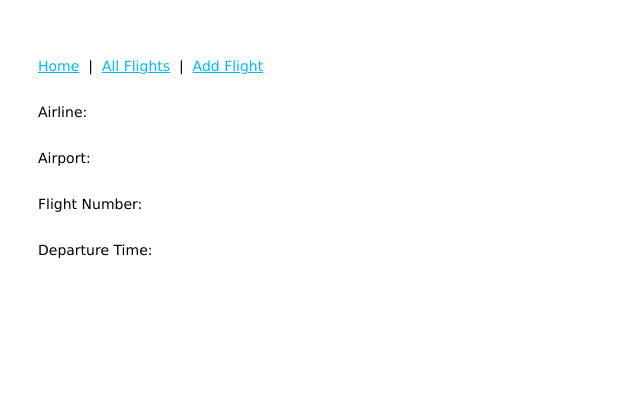
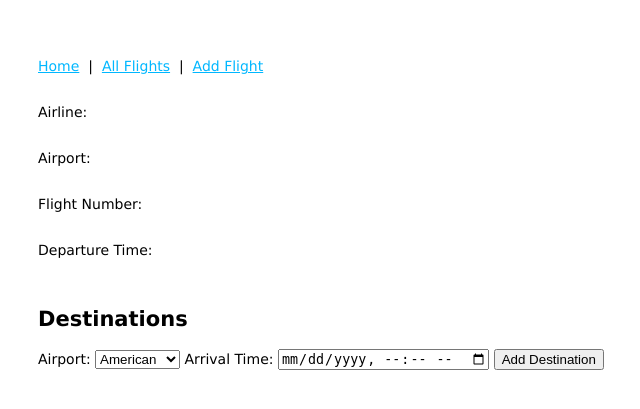
Before and after one commit to charanskumar/mongoose-flights, a Node server app: template views/flights/show.ejs in a window 1280 px wide. Shown: the top 409 px of the page, without its empty margins (20-660 px from the left). Run offline with Node 20, Linux system fonts and the light colour scheme; the template is opened without the code that fills it, so the values that code supplies are empty; some libraries are stand-ins or nearby versions.

Commit message:
Add 'add destination' form

```diff
--- a/views/flights/show.ejs
+++ b/views/flights/show.ejs
@@ -11,4 +11,20 @@
   <div class="property"><%= flight.departs %></div>
 </section>
 
+<br><br><h2>Destinations</h2>
+<form id="add-destination" method="POST"
+  action="/flights/<%= flight._id %>/destinations">
+  <label>Airport:</label>
+  <select name="airport">
+    <option value="American">American</option>
+    <option value="Southwest">Southwest</option>
+    <option value="United">United</option>
+    <option value="Delta">Delta</option>
+    <option value="Spirit">Spirit</option>
+  </select>
+  <label>Arrival Time:
+    <input type="datetime-local" name="arrival">
+  </label>
+  <input type="submit" value="Add Destination">
+</form>
 <%- include('../partials/footer') %>
```
